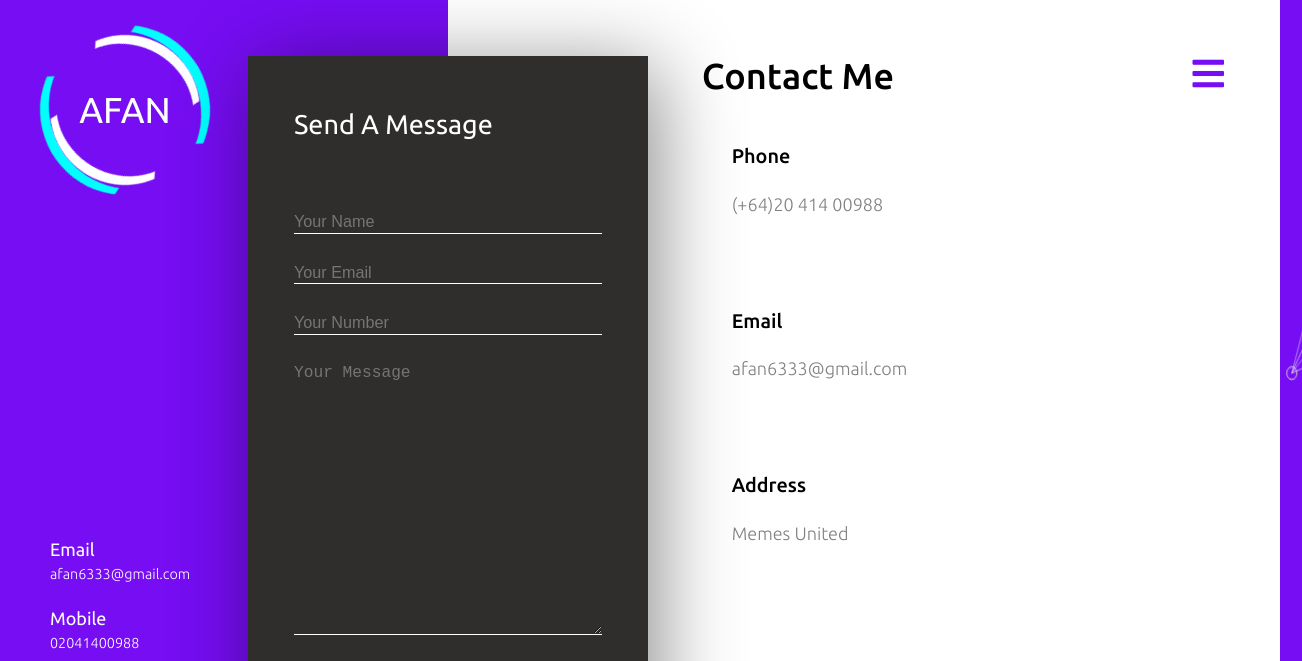
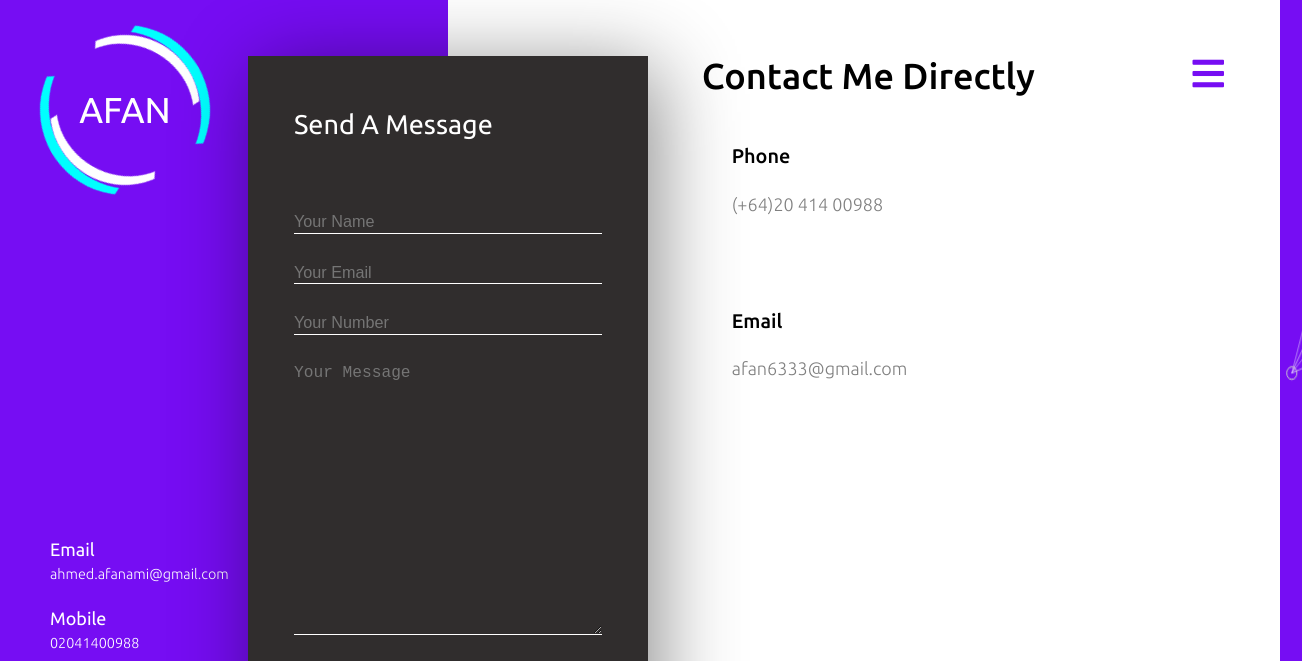
Before and after one commit to Afanami/Afanami.github.io, a website built with Parcel: page src/contact.html in a window 1280 px wide. Shown: the top 661 px of the page, 1302 px wide, since content can reach past the window. Built offline with nearby package versions, Linux system fonts and the light colour scheme.

Commit message:
minor edits

```diff
--- a/src/contact.html
+++ b/src/contact.html
@@ -2,6 +2,7 @@
 <html>
 
 <head>
+    <title>Afan Ahmed</title>
     <link href="https://fonts.googleapis.com/css?family=Ubuntu:300,300i,400,400i,500,700" rel="stylesheet">
     <link rel="stylesheet" href="https://use.fontawesome.com/releases/v5.0.13/css/all.css" integrity="sha384-DNOHZ68U8hZfKXOrtjWvjxusGo9WQnrNx2sqG0tfsghAvtVlRW3tvkXWZh58N9jp"
         crossorigin="anonymous">
@@ -29,7 +30,7 @@
         </div>
         <div class="information-box">
             <h4>Email</h4>
-            <p>afan6333@gmail.com</p>
+            <p>ahmed.afanami@gmail.com</p>
             <h4>Mobile</h4>
             <p>02041400988</p>
             <h4>Find Me On</h4>
@@ -55,13 +56,14 @@
                     <input type="email" name="email" placeholder="Your Email" required>
                     <input type="text" name="number" placeholder="Your Number">
                     <textarea name="message" rows="12" placeholder="Your Message" required></textarea>
+                    <div data-netlify-recaptcha></div>
                     <button type="submit">Send Message</button>
                 </form>
             </div>
         </div>
         <div class="contact-region">
             <div class="contact-info">
-                <h1>Contact Me</h1>
+                <h1>Contact Me Directly</h1>
                 <div class="contact-box">
                     <h5>Phone</h5>
                     <p>(+64)20 414 00988</p>
@@ -70,10 +72,10 @@
                     <h5>Email</h5>
                     <p>afan6333@gmail.com</p>
                 </div>
-                <div class="contact-box">
+                <!-- <div class="contact-box">
                     <h5>Address</h5>
                     <p>Memes United</p>
-                </div>
+                </div> -->
             </div>
         </div>
     </section>
```
Also changed, not shown: src/index.html (+2 -1 lines), src/projects.html (+2 -1 lines), src/resume.html (+2 -1 lines).
